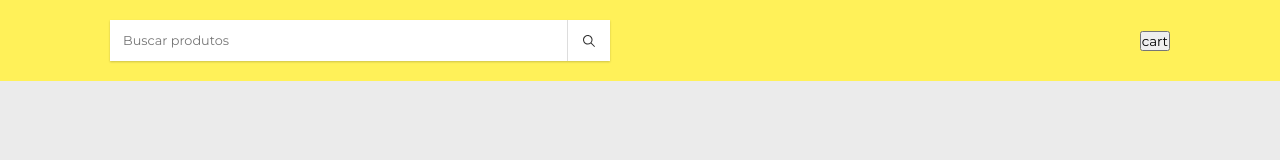
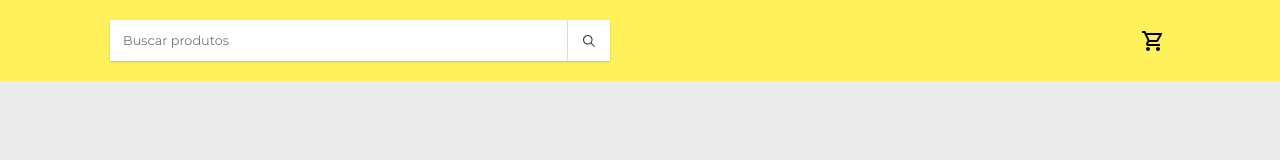
Before and after one commit to michellycruz/carrinho_de_compras, a React (Create React App) app: page / in a window 1280 px wide. Shown: the top 160 px of the page. Built offline with nearby package versions, Linux system fonts and the light colour scheme.

Commit message:
icon botão carrinho

```diff
--- a/src/components/CartButton/CartButton.css
+++ b/src/components/CartButton/CartButton.css
@@ -0,0 +1,12 @@
+.cart__button{
+  display: flex;
+  font-size: 1.5em;
+  padding: 5px;
+  align-items: center;
+  justify-content: center;
+  border: none;
+  background: none;
+  cursor: pointer;
+  position: relative;
+  margin-left: 20px;
+}
--- a/src/components/CartButton/CartButton.jsx
+++ b/src/components/CartButton/CartButton.jsx
@@ -1,8 +1,13 @@
 import React from 'react';
+import { MdOutlineShoppingCart } from 'react-icons/md';
+import '../CartButton/CartButton.css';
 
-
-function () {
-  return( );
+function CartButton() {
+  return(
+    <button type="button" className="cart__button">
+      <MdOutlineShoppingCart />
+    </button>
+  );
 }
 
-export default
+export default CartButton;
--- a/src/components/Header/Header.jsx
+++ b/src/components/Header/Header.jsx
@@ -1,6 +1,7 @@
 import React from 'react';
 import SearchBar from '../SearchBar/SearchBar';
 import '../Header/Header.css';
+import CartButton from '../CartButton/CartButton';
 
 function Header(){
 
@@ -8,7 +9,7 @@ function Header(){
     <header className="header">
       <div className="container">
         <SearchBar />
-        <button>cart</button>
+        <CartButton />
       </div>
     </header>
   );
```
